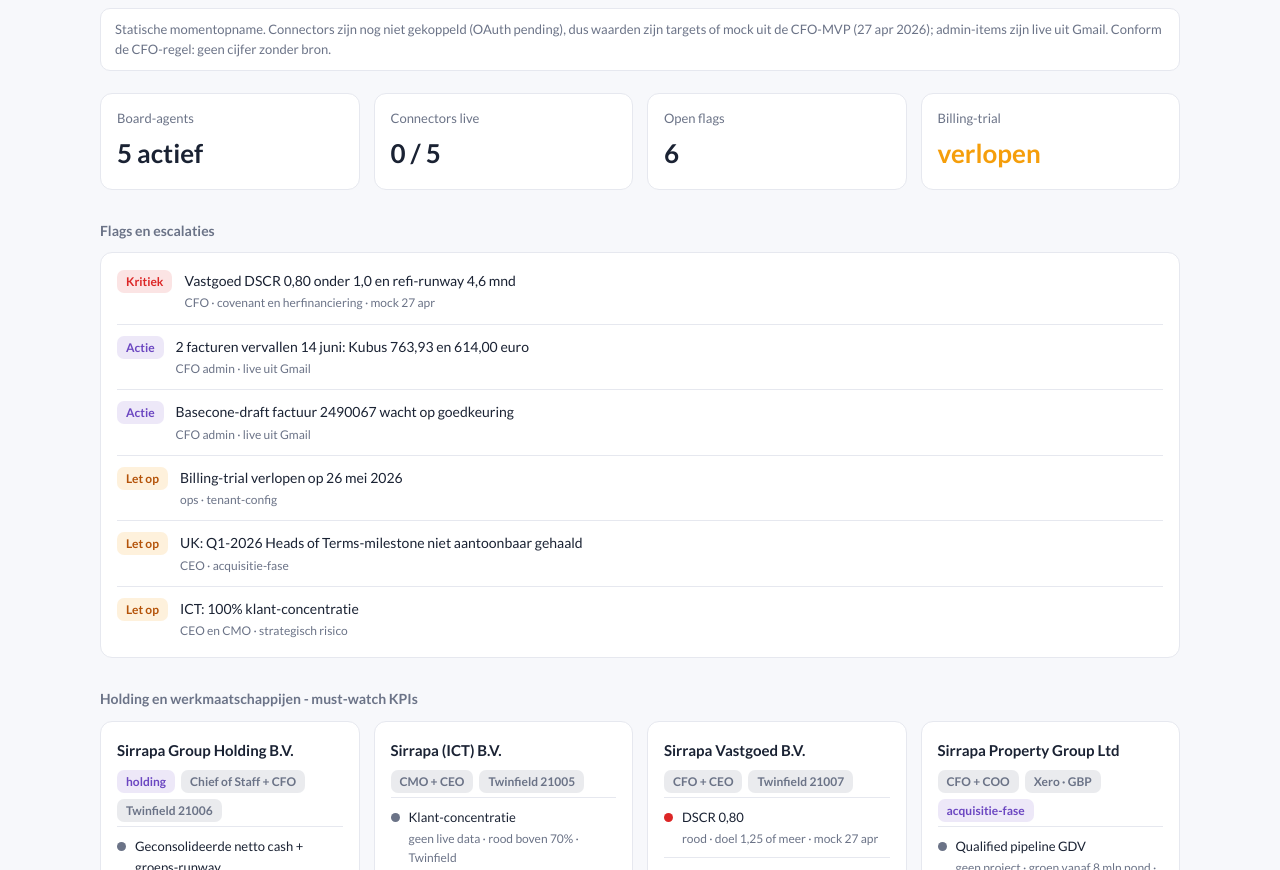
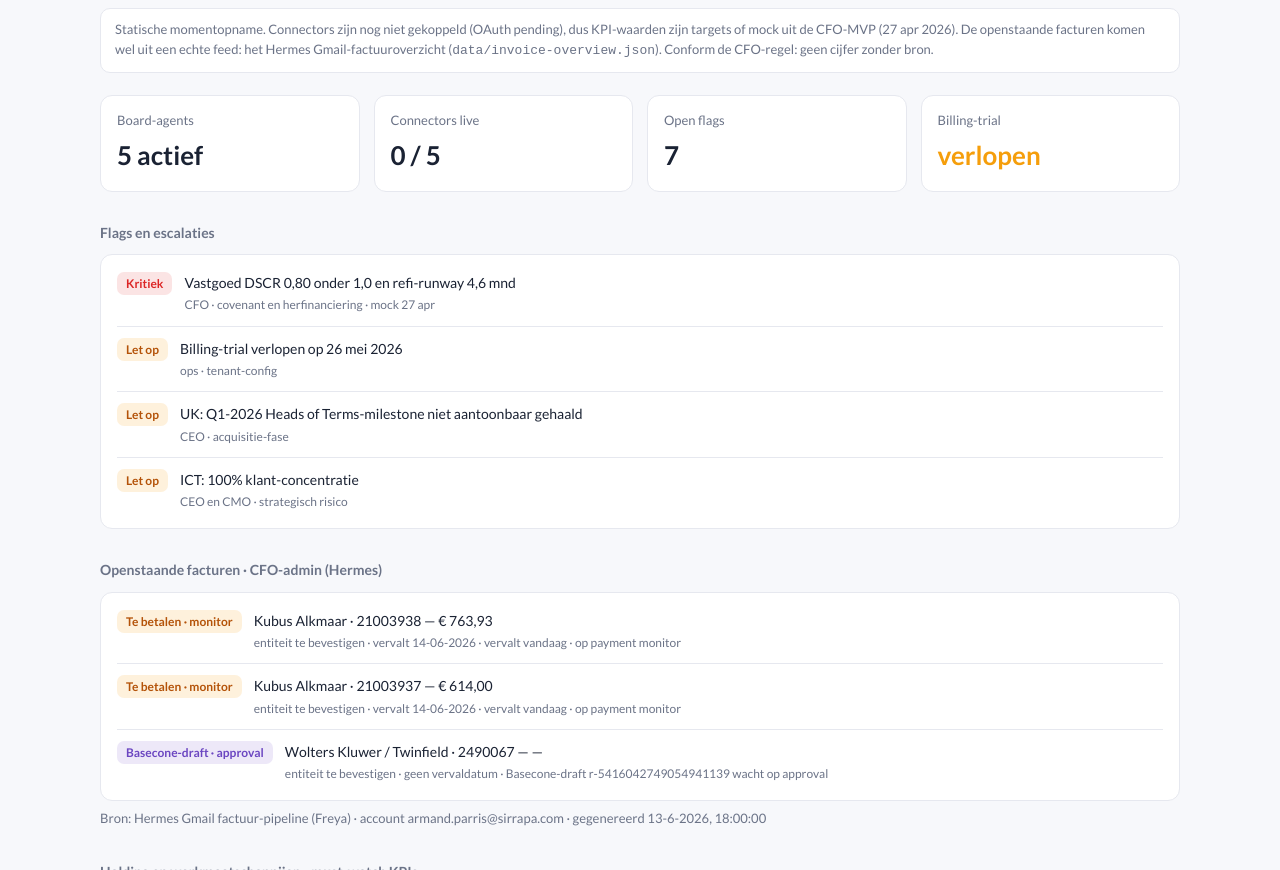
Before and after one commit to sirrapa/quorima, a plain HTML site: page dashboard/index.html in a window 1280 px wide. Shown: the part 96-966 px from the top of the page. Drawn offline with Linux system fonts and the light colour scheme.

Commit message:
dashboard+docs: Hermes CFO feed and two-CFO-layer cross-link
- dashboard reads openstaande facturen from data/invoice-overview.json (the
  Hermes Gmail-pipeline feed) instead of hardcoded flags; provenance line,
  due-date logic, dynamic Open-flags count, graceful no-feed fallback
- data/invoice-overview.json: feed contract quorima.invoice-overview.v1, seeded
  with the real items from the Hermes handoff
- dashboard/README: documented the feed contract + schema + integration point
- HANDOFF + root README: two-CFO-layer cross-link (Hermes admin vs Quorima board)

Co-Authored-By: Claude Opus 4.8 (1M context) <noreply@anthropic.com>

```diff
--- /dev/null
+++ b/dashboard/data/invoice-overview.json
@@ -0,0 +1,41 @@
+{
+  "schema": "quorima.invoice-overview.v1",
+  "generated_at": "2026-06-13T20:00:00+02:00",
+  "source": "Hermes Gmail factuur-pipeline (Freya)",
+  "account": "armand.parris@sirrapa.com",
+  "invoices": [
+    {
+      "entity": null,
+      "office": null,
+      "supplier": "Kubus Alkmaar",
+      "reference": "21003938",
+      "amount_eur": 763.93,
+      "due_date": "2026-06-14",
+      "status": "monitor",
+      "link": null,
+      "note": "op payment monitor"
+    },
+    {
+      "entity": null,
+      "office": null,
+      "supplier": "Kubus Alkmaar",
+      "reference": "21003937",
+      "amount_eur": 614.00,
+      "due_date": "2026-06-14",
+      "status": "monitor",
+      "link": null,
+      "note": "op payment monitor"
+    },
+    {
+      "entity": null,
+      "office": null,
+      "supplier": "Wolters Kluwer / Twinfield",
+      "reference": "2490067",
+      "amount_eur": null,
+      "due_date": null,
+      "status": "basecone-draft",
+      "link": null,
+      "note": "Basecone-draft r-5416042749054941139 wacht op approval"
+    }
+  ]
+}
--- a/dashboard/index.html
+++ b/dashboard/index.html
@@ -72,30 +72,34 @@ h2{font-size:14px;font-weight:700;color:var(--muted);margin:30px 0 10px;text-tra
   </svg>
   <div>
     <h1>Quorima - Management dashboard</h1>
-    <p class="sub">Sirrapa Group Holding B.V. &middot; momentopname 13 juni 2026</p>
+    <p class="sub">Sirrapa Group Holding B.V. &middot; momentopname 14 juni 2026</p>
   </div>
 </header>
 
 <div class="note">
-  <span>Statische momentopname. Connectors zijn nog niet gekoppeld (OAuth pending), dus waarden zijn targets of mock uit de CFO-MVP (27 apr 2026); admin-items zijn live uit Gmail. Conform de CFO-regel: geen cijfer zonder bron.</span>
+  <span>Statische momentopname. Connectors zijn nog niet gekoppeld (OAuth pending), dus KPI-waarden zijn targets of mock uit de CFO-MVP (27 apr 2026). De openstaande facturen komen wel uit een echte feed: het Hermes Gmail-factuuroverzicht (<code>data/invoice-overview.json</code>). Conform de CFO-regel: geen cijfer zonder bron.</span>
 </div>
 
 <div class="metrics">
   <div class="metric"><div class="lab">Board-agents</div><div class="val">5 actief</div></div>
   <div class="metric"><div class="lab">Connectors live</div><div class="val">0 / 5</div></div>
-  <div class="metric"><div class="lab">Open flags</div><div class="val">6</div></div>
+  <div class="metric"><div class="lab">Open flags</div><div class="val" id="flag-count">6</div></div>
   <div class="metric"><div class="lab">Billing-trial</div><div class="val" style="color:var(--amber)">verlopen</div></div>
 </div>
 
 <h2>Flags en escalaties</h2>
-<div class="card">
+<div class="card" id="flags">
   <div class="flag"><span class="chip c-red">Kritiek</span><div><div class="t">Vastgoed DSCR 0,80 onder 1,0 en refi-runway 4,6 mnd</div><div class="s">CFO &middot; covenant en herfinanciering &middot; mock 27 apr</div></div></div>
-  <div class="flag"><span class="chip c-info">Actie</span><div><div class="t">2 facturen vervallen 14 juni: Kubus 763,93 en 614,00 euro</div><div class="s">CFO admin &middot; live uit Gmail</div></div></div>
-  <div class="flag"><span class="chip c-info">Actie</span><div><div class="t">Basecone-draft factuur 2490067 wacht op goedkeuring</div><div class="s">CFO admin &middot; live uit Gmail</div></div></div>
   <div class="flag"><span class="chip c-amber">Let op</span><div><div class="t">Billing-trial verlopen op 26 mei 2026</div><div class="s">ops &middot; tenant-config</div></div></div>
   <div class="flag"><span class="chip c-amber">Let op</span><div><div class="t">UK: Q1-2026 Heads of Terms-milestone niet aantoonbaar gehaald</div><div class="s">CEO &middot; acquisitie-fase</div></div></div>
   <div class="flag"><span class="chip c-amber">Let op</span><div><div class="t">ICT: 100% klant-concentratie</div><div class="s">CEO en CMO &middot; strategisch risico</div></div></div>
 </div>
+
+<h2>Openstaande facturen &middot; CFO-admin (Hermes)</h2>
+<div class="card" id="invoices">
+  <div class="flag"><span class="chip c-grey">…</span><div><div class="t">Factuur-feed laden…</div></div></div>
+</div>
+<div class="foot" id="invoices-meta" style="margin-top:6px"></div>
 
 <h2>Holding en werkmaatschappijen - must-watch KPIs</h2>
 <div class="cols">
@@ -149,5 +153,50 @@ h2{font-size:14px;font-weight:700;color:var(--muted);margin:30px 0 10px;text-tra
   Bronnen: <code>kpis/Holding_KPIs.md</code>, <code>kpis/KPIs_per_werkmaatschappij.md</code>, <code>kpis/UK_C2R_Acquisition_Phase_KPIs.md</code>, <code>wizard/sirrapa_tenant_config.example.json</code>, <code>quorima-mvp/output/flash-2026-04-27.md</code>, en de CFO-admin items uit de Gmail factuur-pipeline (MyBrain financial-control).
 </div>
 </div>
+<script>
+(function(){
+  var statusMap={
+    incasso:{cls:'c-info',label:'Incasso → Basecone'},
+    monitor:{cls:'c-amber',label:'Te betalen · monitor'},
+    'still-to-pay':{cls:'c-red',label:'Nog te betalen'},
+    'basecone-draft':{cls:'c-info',label:'Basecone-draft · approval'},
+    review:{cls:'c-grey',label:'Review'}
+  };
+  function eur(v){return v==null?'—':v.toLocaleString('nl-NL',{style:'currency',currency:'EUR'});}
+  function fmtDate(d){if(!d)return'';var p=d.split('-');return p[2]+'-'+p[1]+'-'+p[0];}
+  function due(d){
+    if(!d)return{txt:'geen vervaldatum',cls:'c-grey'};
+    var t=new Date();t.setHours(0,0,0,0);
+    var n=Math.round((new Date(d+'T00:00:00')-t)/86400000);
+    return{txt:n<0?Math.abs(n)+' dgn te laat':n===0?'vervalt vandaag':'over '+n+' dgn',cls:n<=0?'c-red':n<=7?'c-amber':'c-grey'};
+  }
+  function render(data){
+    var box=document.getElementById('invoices');
+    var inv=(data&&data.invoices)||[];
+    if(!inv.length){
+      box.innerHTML='<div class="flag"><span class="chip c-green">Leeg</span><div><div class="t">Geen openstaande facturen</div></div></div>';
+    }else{
+      box.innerHTML=inv.map(function(it){
+        var s=statusMap[it.status]||{cls:'c-grey',label:it.status||'—'};
+        var ent=it.entity?(it.entity+(it.office?' ('+it.office+')':'')):'entiteit te bevestigen';
+        var title=(it.supplier||'—')+(it.reference?' · '+it.reference:'')+' — '+eur(it.amount_eur);
+        var sub=ent+' &middot; '+(it.due_date?'vervalt '+fmtDate(it.due_date)+' &middot; '+due(it.due_date).txt:due(null).txt)+(it.note?' &middot; '+it.note:'');
+        return '<div class="flag"><span class="chip '+s.cls+'">'+s.label+'</span><div><div class="t">'+title+'</div><div class="s">'+sub+'</div></div></div>';
+      }).join('');
+    }
+    var meta=document.getElementById('invoices-meta');
+    meta.innerHTML=data&&data.generated_at?'Bron: '+(data.source||'Hermes Gmail-pipeline')+' &middot; account '+(data.account||'—')+' &middot; gegenereerd '+new Date(data.generated_at).toLocaleString('nl-NL'):'';
+    var fc=document.getElementById('flag-count');
+    if(fc)fc.textContent=document.querySelectorAll('#flags .flag').length+inv.length;
+  }
+  fetch('./data/invoice-overview.json',{cache:'no-store'})
+    .then(function(r){if(!r.ok)throw new Error(r.status);return r.json();})
+    .then(render)
+    .catch(function(){
+      document.getElementById('invoices').innerHTML='<div class="flag"><span class="chip c-grey">Geen feed</span><div><div class="t">Geen live factuur-feed bereikbaar</div><div class="s">Hermes schrijft <code>dashboard/data/invoice-overview.json</code>. Open via de Launch preview of een webserver om de feed te laden (lukt niet via file://).</div></div></div>';
+      document.getElementById('invoices-meta').textContent='';
+    });
+})();
+</script>
 </body>
 </html>
```
Also changed, not shown: HANDOFF-2026-06-13.md (+9 -2 lines), README.md, dashboard/README.md.
